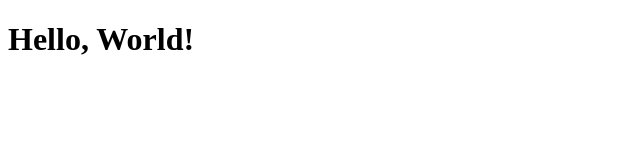
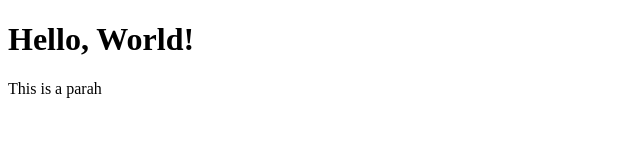
Before and after one commit to mamathasilveri/demo, a plain HTML site: page index.html in a window 1280 px wide. Shown: the whole page, without its empty margins (0-640 px from the left). Drawn offline with Linux system fonts and the light colour scheme.

Commit message:
Changes donegit status

```diff
--- /dev/null
+++ b/hello.js
@@ -0,0 +1 @@
+console.log("Hello JavaScript");
--- a/index.html
+++ b/index.html
@@ -8,6 +8,7 @@
 <body>
 
     <h1>Hello, World!</h1>
+    <p>This is a parah</p>
 
 </body>
 </html>
```
Also changed, not shown: 1 other file.
